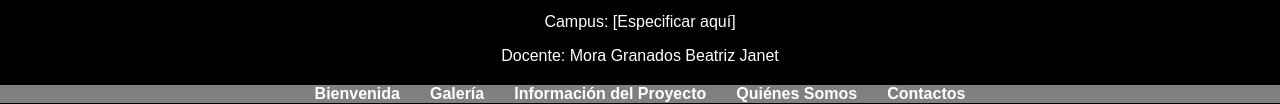
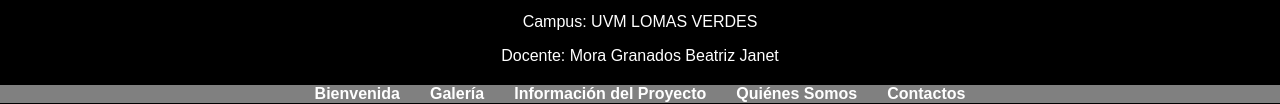
Before and after one commit to TyCarreon614/proyecto_tecinfo2, a plain HTML site: page index.html in a window 1280 px wide. Shown: the part 193-297 px from the top of the page. Drawn offline with Linux system fonts and the light colour scheme.

Commit message:
Update index.html

```diff
--- a/index.html
+++ b/index.html
@@ -17,7 +17,7 @@
             <li>Carreon Pintle</li>
             <li>Martines Rios</li>
         </ul>
-        <p>Campus: [Especificar aquí]</p>
+        <p>Campus: UVM LOMAS VERDES</p>
         <p>Docente: Mora Granados Beatriz Janet</p>
     </header>
     <nav>
```
